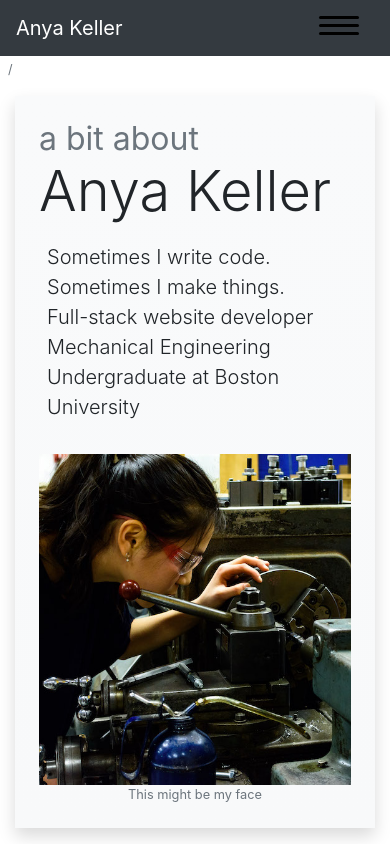
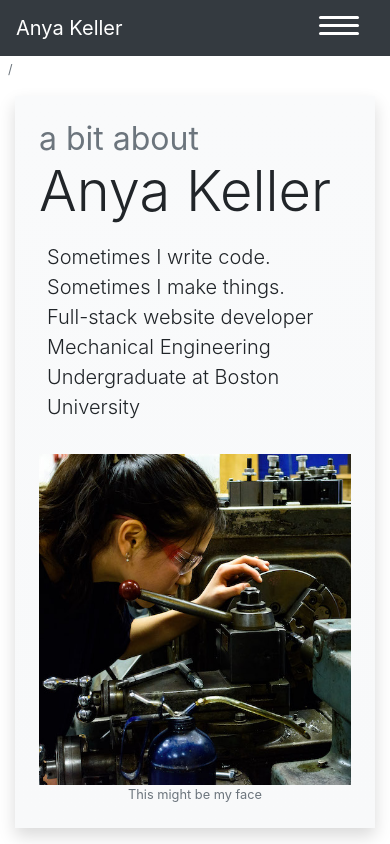
Before and after one commit to anyakeller/portfolio, a React (Create React App) app: page / in a window 390 px wide. Built offline with nearby package versions, Linux system fonts and the light colour scheme.

Commit message:
made hamburger white because contrast

```diff
--- a/src/styles/styles.scss
+++ b/src/styles/styles.scss
@@ -5,8 +5,9 @@ $hamburger-padding-x: 15px;
 $hamburger-padding-y: 2px;
 $hamburger-layer-height: 3px;
 $hamburger-layer-spacing: 5px;
+$hamburger-layer-color: #fff !default;
 @import "~hamburgers/_sass/hamburgers/hamburgers.scss";
-.navbar-toggler.hamburger:not(.collapsed){
+.navbar-toggler.hamburger:not(.collapsed) {
   @extend .is-active;
 }
 
```
Also changed, not shown: 1 other file (tests, documents, lock files or other folders).
